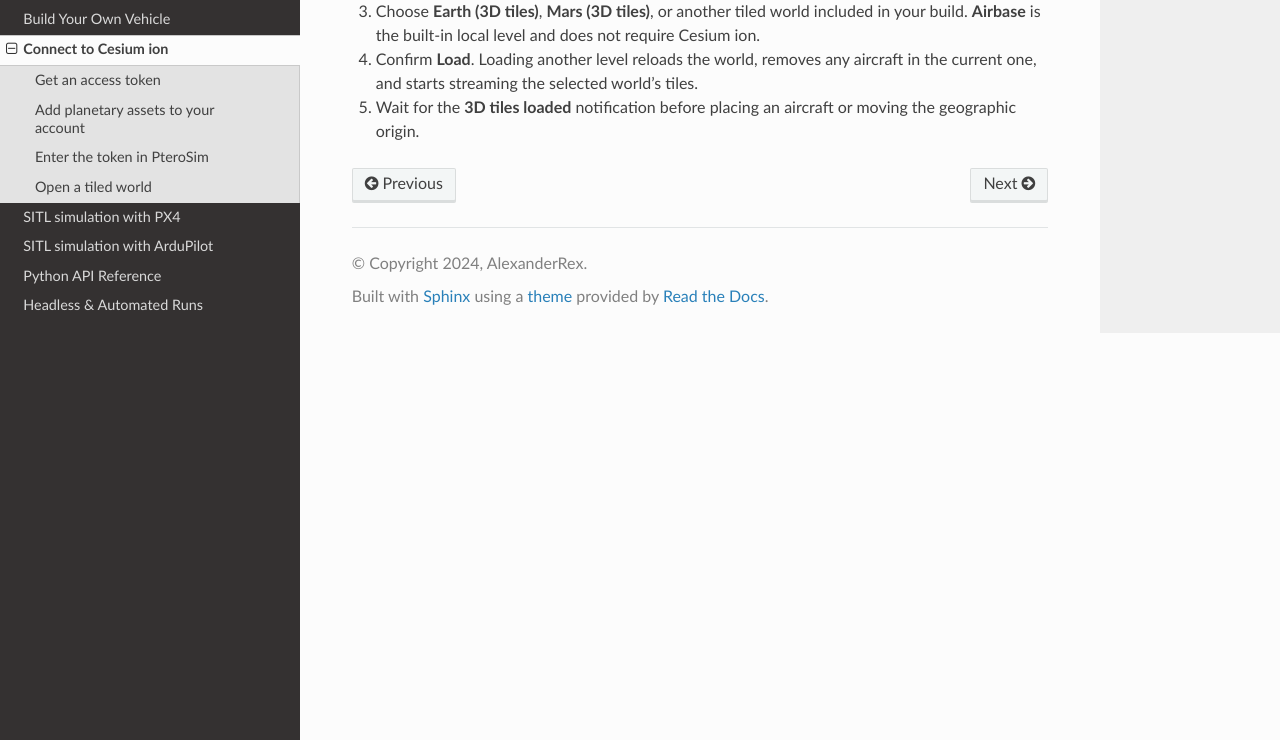
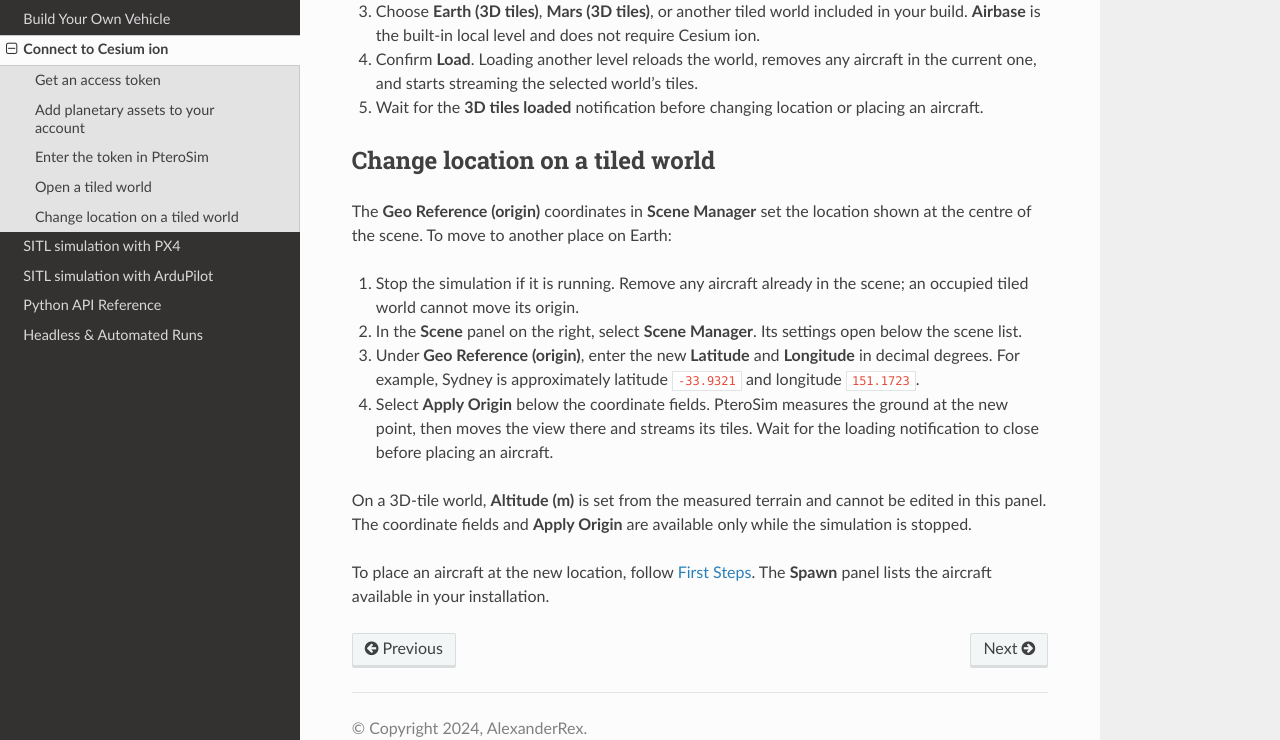
Before and after one commit to AlexanderRex/PteroSimDocs, a Sphinx documentation site: the page built from docs/source/cesium_ion.rst, in a window 1280 px wide and 900 px high, scrolled down 3202 px, cut to the strip 160-900 px from the top of the window. Built offline with Sphinx 7.4.7 and the Read the Docs theme 3.1.0, drawn with Linux system fonts in a browser that asks for light colours.

Commit message:
Clarify moving the geographic origin in tiled worlds (#61)

```diff
--- a/docs/source/cesium_ion.rst
+++ b/docs/source/cesium_ion.rst
@@ -84,5 +84,30 @@ Open a tiled world
    included in your build. **Airbase** is the built-in local level and does not require Cesium ion.
 4. Confirm **Load**. Loading another level reloads the world, removes any
    aircraft in the current one, and starts streaming the selected world's tiles.
-5. Wait for the **3D tiles loaded** notification before placing an aircraft or
-   moving the geographic origin.
+5. Wait for the **3D tiles loaded** notification before changing location or
+   placing an aircraft.
+
+Change location on a tiled world
+--------------------------------
+
+The **Geo Reference (origin)** coordinates in **Scene Manager** set the
+location shown at the centre of the scene. To move to another place on Earth:
+
+1. Stop the simulation if it is running. Remove any aircraft already in the
+   scene; an occupied tiled world cannot move its origin.
+2. In the **Scene** panel on the right, select **Scene Manager**. Its settings
+   open below the scene list.
+3. Under **Geo Reference (origin)**, enter the new **Latitude** and
+   **Longitude** in decimal degrees. For example, Sydney is approximately
+   latitude ``-33.9321`` and longitude ``151.1723``.
+4. Select **Apply Origin** below the coordinate fields. PteroSim measures the
+   ground at the new point, then moves the view there and streams its tiles.
+   Wait for the loading notification to close before placing an aircraft.
+
+On a 3D-tile world, **Altitude (m)** is set from the measured terrain and
+cannot be edited in this panel. The coordinate fields and **Apply Origin** are
+available only while the simulation is stopped.
+
+To place an aircraft at the new location, follow :doc:`First Steps
+<first_steps>`. The **Spawn** panel lists the aircraft available in your
+installation.
```
